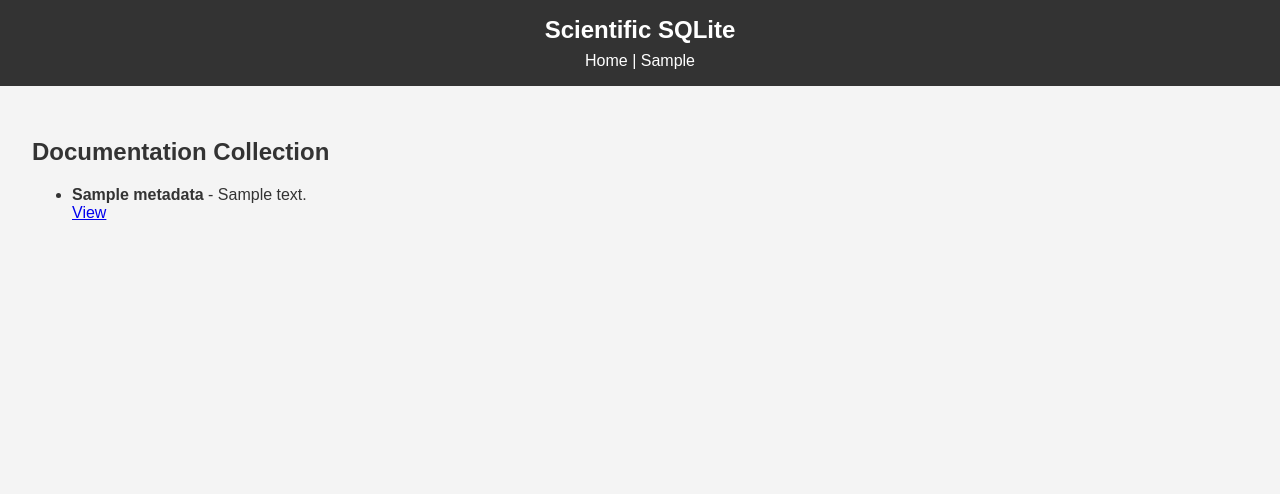
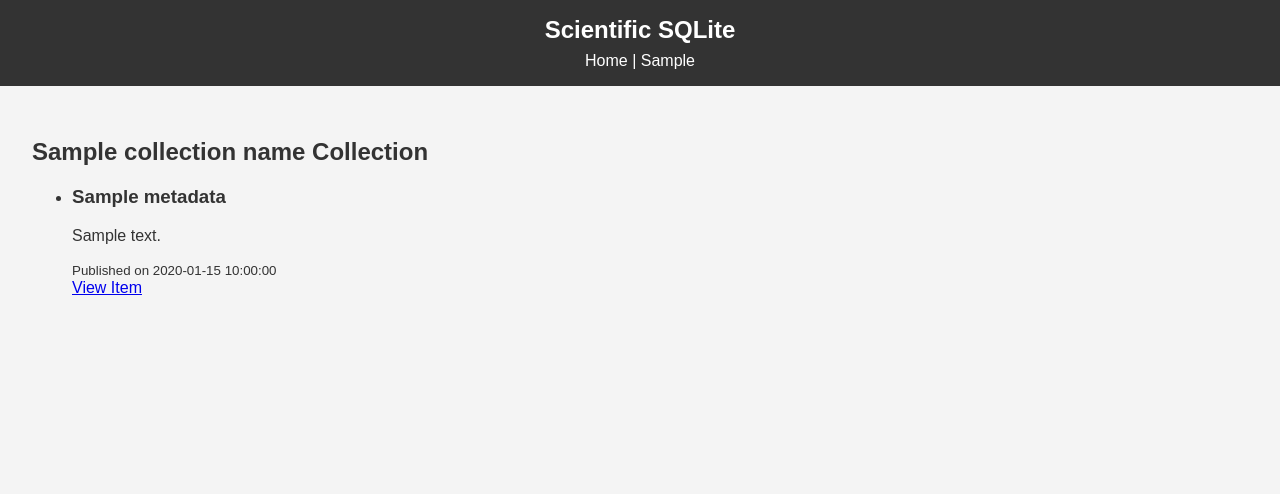
Before and after one commit to KTrain5169/scientific-sqlite, a Flask app: template templates/cms/listing.html in a window 1280 px wide. Shown: the top 494 px of the page. Run offline with Flask 3, Linux system fonts and the light colour scheme; the template is opened without the code that fills it: most values are stand-ins (such as "Sample title", 1, 10 or a date in 2020).

Commit message:
CMS pathing updates

```diff
--- a/main.py
+++ b/main.py
@@ -1,3 +1,4 @@
+import os
 import logging
 from flask import Flask, request, render_template, abort
 from fastapi import FastAPI
@@ -49,7 +50,13 @@
         abort(404, description="Collection not found")
     # Use the CMS parser to load the documents for this collection.
     docs = parse_collection(coll["path"])
-    return render_template("cms/listing.html", docs=docs)
+    # Filter docs: require that if a 'published' field exists in metadata it must be True.
+    filtered_docs = [doc for doc in docs if doc.get("metadata", {}).get("published", True)]
+    # Automatically compute collection_base from the collection path.
+    collection_base = os.path.basename(os.path.normpath(coll["path"]))
+    return render_template("cms/listing.html", docs=filtered_docs,
+                           collection_name=collection_name,
+                           collection_base=collection_base)
 
 # Custom error handlers for Flask
 @flask_app.errorhandler(404)
@@ -84,7 +91,7 @@
     logger.info("Mounted Flask app at '/' specified as Dynamic/CMS Route")
 
 if __name__ == "__main__":
-    parser = argparse.ArgumentParser(description="Run Scientific-SQLite Server with temporary config overrides")
+    parser = argparse.ArgumentParser(description="Run Scientific SQLite Server with temporary config overrides")
     parser.add_argument("--host", type=str, help="Override the host", default=settings.FASTAPI_HOST)
     parser.add_argument("--port", type=int, help="Override the port", default=settings.FASTAPI_PORT)
     parser.add_argument("--reload", action="store_true", help="Enable auto reload", default=settings.RELOAD)
--- a/templates/cms/listing.html
+++ b/templates/cms/listing.html
@@ -1,16 +1,25 @@
 {% extends "layouts/base.html" %}
 
-{% block title %}CMS Docs{% endblock %}
+{% block title %}{{ collection_name }} Collection{% endblock %}
 
 {% block content %}
-  <h2>Documentation Collection</h2>
-  <ul>
-    {% for doc in docs %}
-      <li>
-        <strong>{{ doc.metadata.title }}</strong> - {{ doc.metadata.description }}
-        <br>
-        <a href="/docs/{{ doc.filename }}">View</a>
-      </li>
-    {% endfor %}
-  </ul>
+  <h2>{{ collection_name }} Collection</h2>
+  {% if docs %}
+    <ul class="doc-list">
+      {% for doc in docs %}
+        <li>
+          <h3>{{ doc.metadata.title }}</h3>
+          <p>{{ doc.metadata.description or "No description provided." }}</p>
+          {% if doc.metadata.date %}
+            <small>Published on {{ doc.metadata.date }}</small>
+          {% endif %}
+          <div>
+            <a href="/{{ collection_base }}/{{ doc.filename }}">View Item</a>
+          </div>
+        </li>
+      {% endfor %}
+    </ul>
+  {% else %}
+    <p>No items found in this collection.</p>
+  {% endif %}
 {% endblock %}
```
